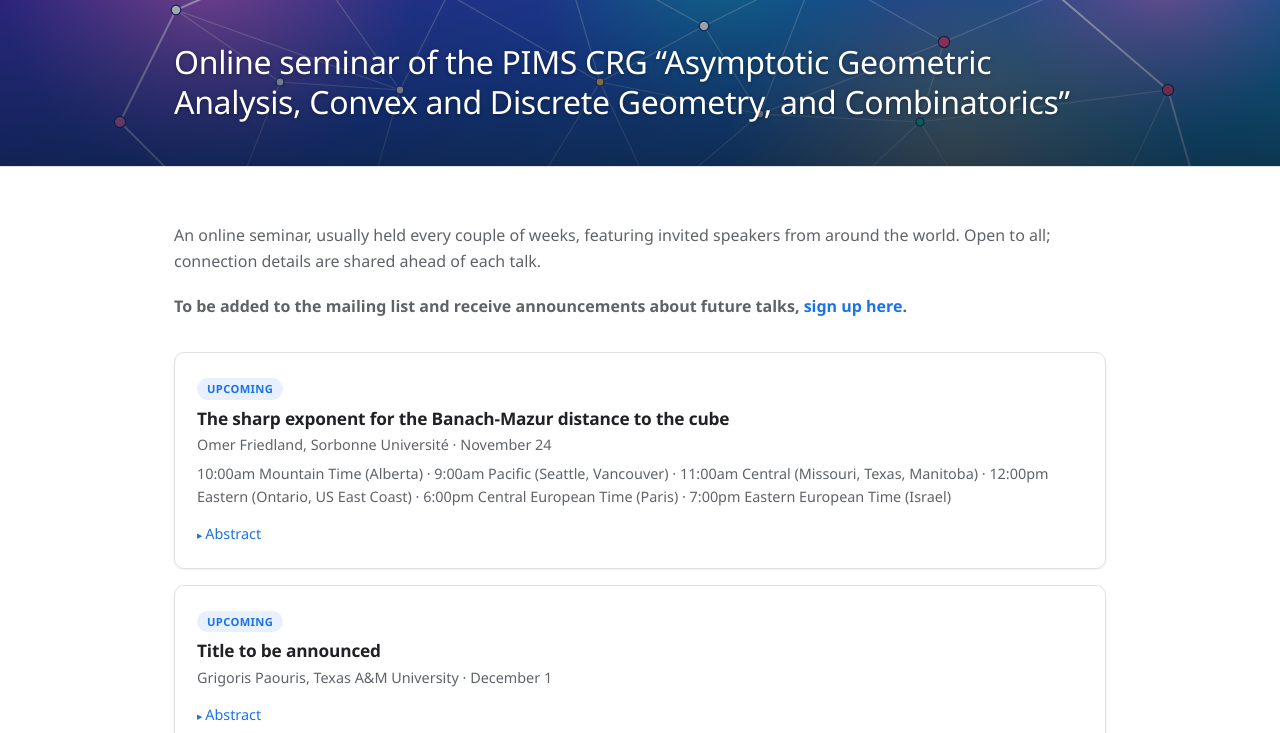
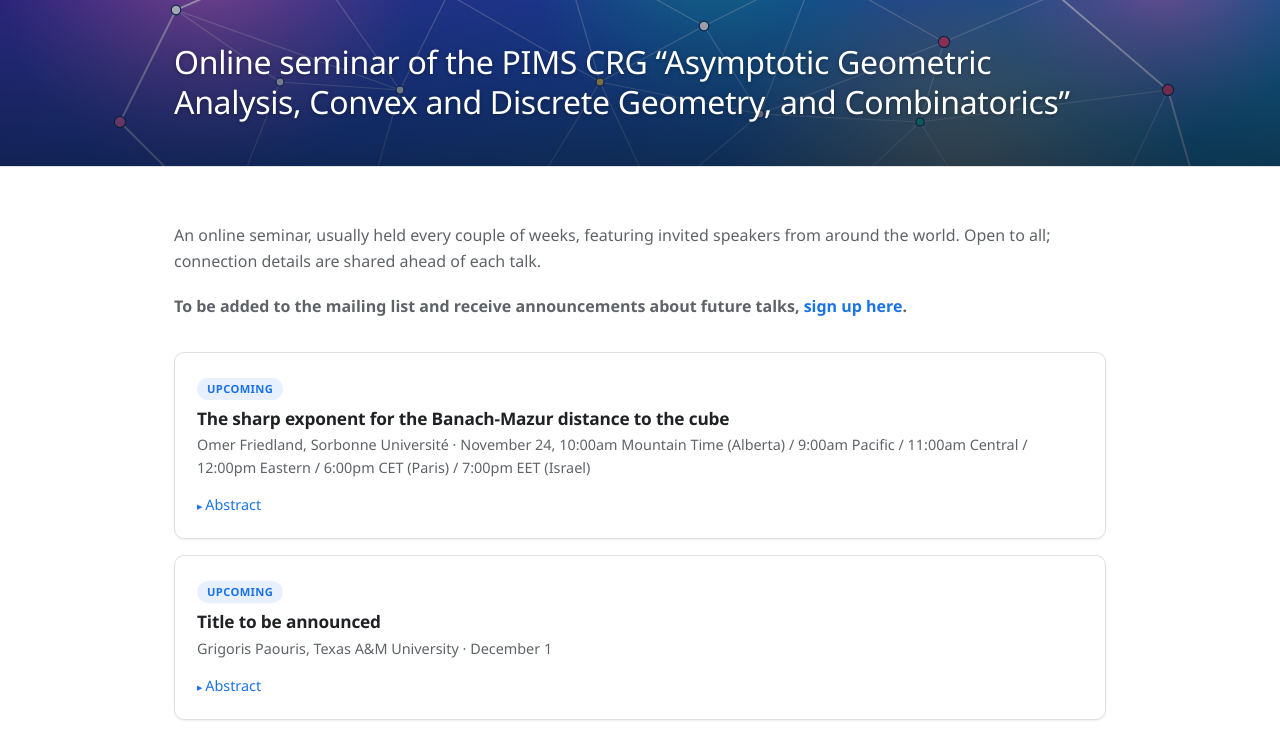
Before and after one commit to danmiku/pims-crg-website, a plain HTML site: page colloquium.html in a window 1280 px wide. Shown: the part 61-794 px from the top of the page. Drawn offline with Linux system fonts and the light colour scheme.

Commit message:
Merge Omer Friedland's talk time into the standard event-meta line
Co-Authored-By: Claude Sonnet 5 <noreply@anthropic.com>

```diff
--- a/colloquium.html
+++ b/colloquium.html
@@ -44,8 +44,7 @@
       <div class="seminar-item">
         <span class="event-status">Upcoming</span>
         <h3 class="event-title">The sharp exponent for the Banach-Mazur distance to the cube</h3>
-        <p class="event-meta">Omer Friedland, Sorbonne Universit&eacute; &middot; November 24</p>
-        <p class="event-meta">10:00am Mountain Time (Alberta) &middot; 9:00am Pacific (Seattle, Vancouver) &middot; 11:00am Central (Missouri, Texas, Manitoba) &middot; 12:00pm Eastern (Ontario, US East Coast) &middot; 6:00pm Central European Time (Paris) &middot; 7:00pm Eastern European Time (Israel)</p>
+        <p class="event-meta">Omer Friedland, Sorbonne Universit&eacute; &middot; November 24, 10:00am Mountain Time (Alberta) / 9:00am Pacific / 11:00am Central / 12:00pm Eastern / 6:00pm CET (Paris) / 7:00pm EET (Israel)</p>
         <details class="abstract-toggle">
           <summary>Abstract</summary>
           <p class="muted">
```
